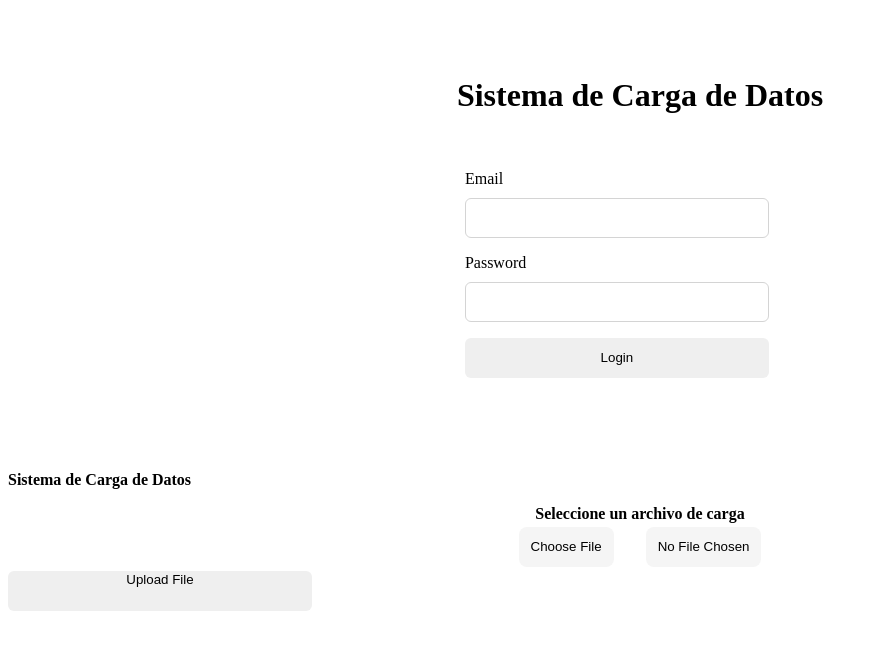
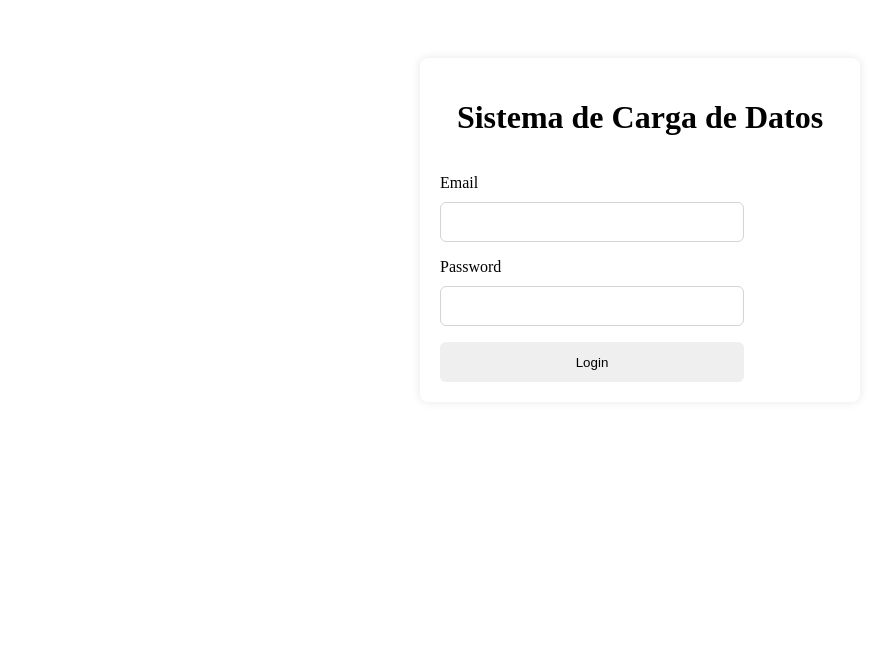
Before and after one commit to BlancaTruenque/Data-Loading-and-Validation-System-with-Authentication, a React (Vite) app: page / in a window 1280 px wide. Shown: the top 650 px of the page, without its empty margins (0-878 px from the left). Built offline with nearby package versions, Linux system fonts and the light colour scheme.

Commit message:
start and storage component preview

```diff
--- a/src/components/App/App.jsx
+++ b/src/components/App/App.jsx
@@ -1,26 +1,15 @@
 import * as React from "react";
-import Start from "../Start/Start";
-import Storage from "../Storage/Storage";
 import s from "./App.module.css";
-
+import { AuthProvider } from "../../contexts/authContext";
+import Home from "../Home/Home";
 
 function App() {
-  const [page, setPage] = React.useState("/");
-
-  function startPage() {
-    setPage("/start");
-  }
-
   return (
-    <>
-    <div className={s.wrapper}>
-  <Start/>
-   </div>
-   <br />
-   <div  className={s.wrapper}>
-  <Storage/>
-  </div>
- </>
+    <AuthProvider>
+      <div className={s.wrapper}>
+        <Home />
+      </div>
+    </AuthProvider>
   );
 }
 
--- /dev/null
+++ b/src/components/Home/Home.jsx
@@ -0,0 +1,10 @@
+import React from "react";
+import Storage from "../Storage/Storage";
+import Start from "../Start/Start";
+import { useAuth } from "../../contexts/authContext";
+
+function Home() {
+  const { isAuthenticated } = useAuth();
+  return <>{isAuthenticated ? <Storage /> : <Start />}</>;
+}
+export default Home;
--- a/src/components/Start/Start.jsx
+++ b/src/components/Start/Start.jsx
@@ -1,11 +1,13 @@
 import * as React from "react";
 import s from "./Start.module.css";
-function Start
-() {
-  const [status, setStatus] = React.useState("idle");
-  const [activeTab, setActiveTab] = React.useState("login");
+import { useAuth } from "../../contexts/authContext";
+
+function Start() {
   const [email, setEmail] = React.useState("");
   const [password, setPassword] = React.useState("");
+  const [isLoading, setIsLoading] = React.useState(false);
+
+  const { login } = useAuth();
 
   const addEmail = (e) => {
     setEmail(e.target.value);
@@ -13,37 +15,19 @@ function Start
   const addPassword = (e) => {
     setPassword(e.target.value);
   };
-  function handleSubmit(event) {
+  async function handleSubmit(event) {
     event.preventDefault();
-    setStatus("loading");
+    setIsLoading(true);
 
-    if (activeTab === "login") {
-      login(email, password)
-        .then(() => setStatus("success"))
-        .catch(() => setStatus("error"));
-    } else {
-      signup(email, password)
-        .then(() => setStatus("success"))
-        .catch((error) => {
-          setStatus("error");
-          setSignUpErrors(error.message);
-        });
+    await login(email, password);
+
+    setIsLoading(false);
   }
-  }
-  function handleTabChange(tab) {
-    setActiveTab(tab);
-    setStatus("idle");
-  }
-  const isLoading = status === "loading";
-  const buttonText = activeTab === "login" ? "Enter" : "Create";
-  const hasError = status === "error";
   return (
     <>
       <div className={s.start}>
         <div>
-      <h1>
-        Sistema de Carga de Datos
-      </h1>
+          <h1>Sistema de Carga de Datos</h1>
         </div>
         <br />
         <form className={s.form} onSubmit={handleSubmit}>
@@ -55,30 +39,27 @@ function Start
               type="email"
               name="email"
               placeholder=""
+              value={email}
               required
             />
           </div>
 
-        <div  className={s.data}>
+          <div className={s.data}>
             <label htmlFor="password">Password</label>
             <input
               onChange={addPassword}
               type="password"
               id="password"
               name="password"
+              value={password}
               required
               minLength={6}
             />
           </div>
- <button type="submit"
-          onClick={() => handleTabChange("login")}
-        >
+          <button type="submit" disabled={isLoading}>
             Login
           </button>
-
-
         </form>
-
       </div>
     </>
   );
--- a/src/components/Start/Start.module.css
+++ b/src/components/Start/Start.module.css
@@ -1,11 +1,20 @@
 .start{
-    padding: var(--spacing-12, 48px) 0;
+  width: 100%;
+  max-width: 400px;
+  margin: 50px auto;
+  padding: 20px;
+  box-shadow: 0 0 10px rgba(0, 0, 0, 0.1);
+  border-radius: 8px;
+  background-color: #fff;
+}
+.start h1{
+  text-align: center;
+  margin-bottom: 20px;
+}
+.start form {
+    display: flex;
 
-    margin-inline: auto;
-}
-.form {
-    display: flex;
-    padding: var(--spacing-4, 16px) var(--spacing-2, 8px);
+
     flex-direction: column;
     gap: var(--spacing-4, 16px);
   }
@@ -32,3 +41,7 @@ height: 40px;
 border: 1px solid #D4D4D4;
 border-radius: 6px;
  }
+
+.start button:hover{
+  background-color:plum;
+}
--- a/src/components/Storage/Storage.jsx
+++ b/src/components/Storage/Storage.jsx
@@ -2,32 +2,29 @@ import * as React from "react";
 import s from "./Storage.module.css";
 
 function Storage() {
+  // const [file, setFile] = useState(null);
 
+  const handleFileChange = (event) => {
+    setFile(event.target.files[0]);
+  };
 
-
-
-
-
-
+  const handleSubmit = (event) => {
+    event.preventDefault();
+    if (file) {
+      console.log("Uploading file:", file.name);
+      // Aquí iría la lógica para subir el archivo
+    } else {
+      console.log("No file selected");
+    }
+  };
 
   return (
     <>
-      <div>
-        <h1 className={s.title}>Sistema de Carga de Datos</h1>
-      </div>
-      <div >
-        <h3 className={s.subtitle}>Seleccione un archivo de carga</h3>
-        <div className={s.choose}>
-          <button type="submit" className={s.choosefile}>
-            Choose File
-          </button>
-          <button type="submit"  className={s.choosefile}>
-            No File Chosen
-          </button>
-        </div>
-        <button type="submit"  className={s.up} >
-          Upload File
-        </button>
+      <div className={s.storage}>
+        <form onSubmit={handleSubmit}>
+          <input type="file" onChange={handleFileChange} accept=".csv" />
+          <button type="submit">Upload File</button>
+        </form>
       </div>
     </>
   );
--- a/src/components/Storage/Storage.module.css
+++ b/src/components/Storage/Storage.module.css
@@ -1,36 +1,23 @@
-.title{
-
-    font-family: var(--display);
-    font-size: var(--font-4xl);
-    font-weight: 600px;
-    line-height: var(--leading-none);
-    margin-bottom: var(--spacing-4);
-}
-
-
-.subtitle{
-    text-align: center;
-    font-size: var(--font-lg);
-    line-height: var(--leading-8);
-    margin-bottom: var(--spacing-4);
-}
-.choose{
-    display: flex;
-    padding: var(--spacing-1, 4px) 0px;
-    justify-content: center;
-    gap: var(--spacing-8, 32px);
-    border-radius: var(--rounded-lg, 8px);
-    color: var(--muted-foreground, #525252);
-}
-.choosefile{
-    border: none;
-    width: var(--spacing-24);
-    padding: var(--spacing-1, 4px) var(--spacing-3, 12px);
-    border-radius: var(--rounded-lg, 8px);
-    background: var(--muted, #f5f5f5);
-    cursor: pointer;
-}
-.up{
+.storage {
     display: flex;
     justify-content: center;
-}
+    align-items: center;
+    height: 100vh;
+  }
+
+  .storage form {
+    display: flex;
+    flex-direction: column;
+  }
+
+  .storage input{
+    margin-top: 10px;
+    padding: 10px;
+    width: 300px;
+    border: none;
+  }
+  .storage button {
+    margin-top: 10px;
+    padding: 10px;
+    width: 300px;
+  }
--- a/src/contexts/authContext.jsx
+++ b/src/contexts/authContext.jsx
@@ -1,83 +1,45 @@
 import * as React from "react";
-// import { baseUrl, tokenKey } from "../constants";
 
 const authContext = React.createContext({
   isAuthenticated: false,
   login: () => {},
-  logout: () => {},
-  signup: () => {},
 });
 
 export function AuthProvider({ children }) {
   const [isAuthenticated, setIsAuthenticated] = React.useState(false);
 
-  React.useEffect(() => {
-    const savedToken = window.localStorage.getItem(tokenKey);
+  async function login(email, password) {
+    // const options = {
+    //   method: "POST",
+    //   body: JSON.stringify({ email, password }),
+    //   headers: {
+    //     "Content-Type": "application/json",
+    //   },
+    // };
 
-    if (savedToken) {
-      setIsAuthenticated(true);
-    }
-  }, []);
+    // const response = await fetch(baseUrl + "/login", options);
 
-  async function login(email, password) {
-    const options = {
-      method: "POST",
-      body: JSON.stringify({ email, password }),
-      headers: {
-        "Content-Type": "application/json",
-      },
-    };
+    // if (response.ok) {
 
-    const response = await fetch(baseUrl + "/login", options);
+    return new Promise((resolve, reject) => {
+      setTimeout(() => {
+        setIsAuthenticated(true);
+        resolve();
+      }, 500);
+    });
 
-    if (response.ok) {
-      const { token } = await response.json();
-      window.localStorage.setItem(tokenKey, token);
-      setIsAuthenticated(true);
-    } else {
-      const body = await response.json();
-      const error =
-        body.errors instanceof Array ? body.errors.join(", ") : body.errors;
-      return Promise.reject(new Error(error));
-    }
+    // } else {
+    //   const body = await response.json();
+    //   const error =
+    //     body.errors instanceof Array ? body.errors.join(", ") : body.errors;
+    //   return Promise.reject(new Error(error));
+    // }
   }
-
-  async function signup(email, password) {
-    const options = {
-      method: "POST",
-      body: JSON.stringify({ email, password }),
-      headers: {
-        "Content-Type": "application/json",
-      },
-    };
-
-    const response = await fetch(baseUrl + "/signup", options);
-
-    if (response.ok) {
-      const { token } = await response.json();
-      window.localStorage.setItem(tokenKey, token);
-      setIsAuthenticated(true);
-      return;
-    } else {
-      const body = await response.json();
-      const error =
-        body.errors instanceof Array ? body.errors.join(", ") : body.errors;
-      return Promise.reject(new Error(error));
-    }
-  }
-
-  function logout() {
-    window.localStorage.removeItem(tokenKey);
-    setIsAuthenticated(false);
-  }
-
   return (
     <authContext.Provider
       value={{
-        isAuthenticated,
+        isAuthenticated: isAuthenticated,
         login,
-        logout,
-        signup,
       }}
     >
       {children}
```
Also changed, not shown: src/Unauthenticated/Unauthenticated.jsx (deleted, +0 -89 lines). Lines whose indentation alone changed are shown as unchanged.
